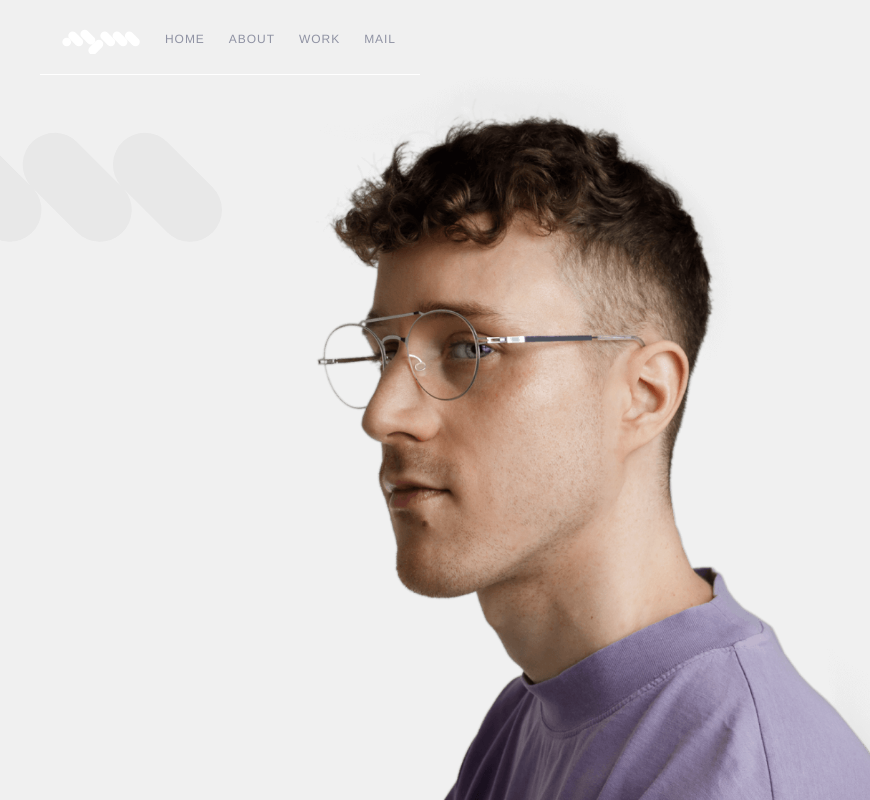
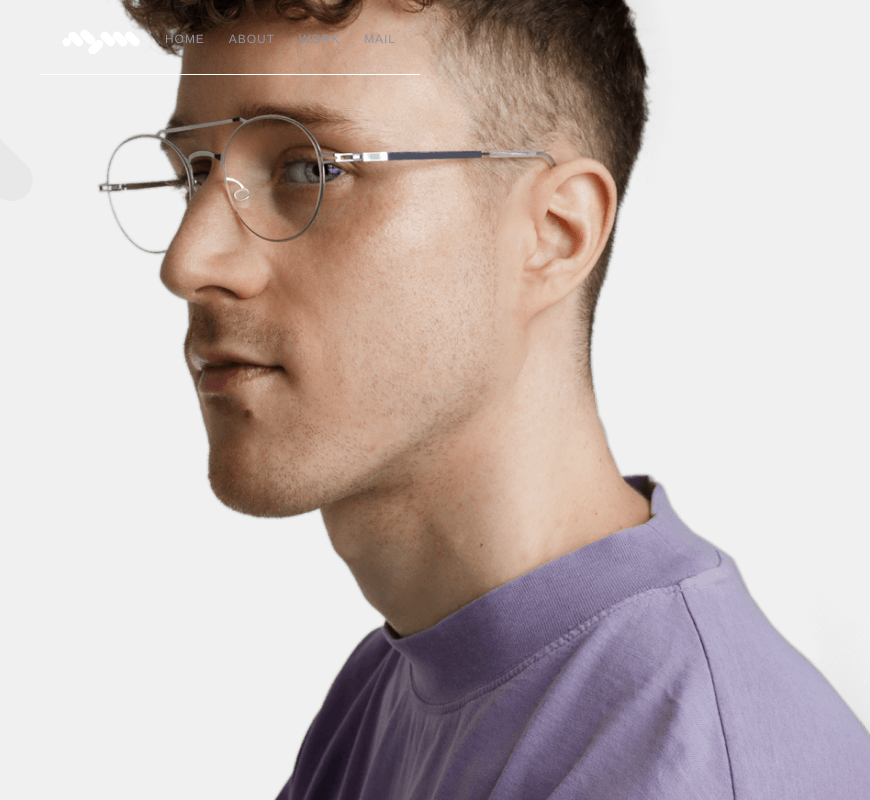
Before and after one commit to aeonyuonmiller/personal, a Next.js app: page / in a window 1280 px wide. Shown: the whole page, without its empty margins (410-1280 px from the left). Built offline with nearby package versions, Linux system fonts and the light colour scheme; a web font is replaced by a local one.

Commit message:
removed margin-top from p

```diff
--- a/styles/globals.css
+++ b/styles/globals.css
@@ -30,19 +30,6 @@ body {
   font-family: Azeret Mono, Droid Sans, Helvetica Neue, sans-serif;
 }
 
-.portrait{
-  position: absolute;
-  display: flex;
-  justify-content: end;
-  align-items: flex-end;
-  height: 100vh;
-  width: 50%;
-  right: 0;
-  top: 0;
-  bottom: 0;
-  overflow: hidden;
-}
-
 h1{ margin: 0; }
 
 h2{
@@ -58,6 +45,7 @@ p{
   line-height: 1.4em;
   letter-spacing: -0.03em;
   margin-bottom: 1.4em;
+  margin-top: 0;
   max-width: 55ch;
 }
 
@@ -119,12 +107,25 @@ a {
   box-sizing: border-box;
 }
 
+.portrait {
+  position: absolute;
+  display: flex;
+  justify-content: end;
+  align-items: flex-end;
+  height: 100vh;
+  width: calc(100vw - 20%);
+  right: 0;
+  top: 0;
+  bottom: 0;
+  overflow: hidden;
+}
+
 .layout{
   position: absolute;
   top: 120px;
   width: 90%;
   left: 5%;
-  grid-template-columns: repeat(2,1fr);
+  grid-template-columns: 1fr 2fr;
   gap: 1em;
   display: grid;
 }
@@ -133,4 +134,7 @@ a {
   .layout {
     grid-template-columns: 1fr;
   }
+  .portrait{
+    width: 100%;
+  }
 }
```
